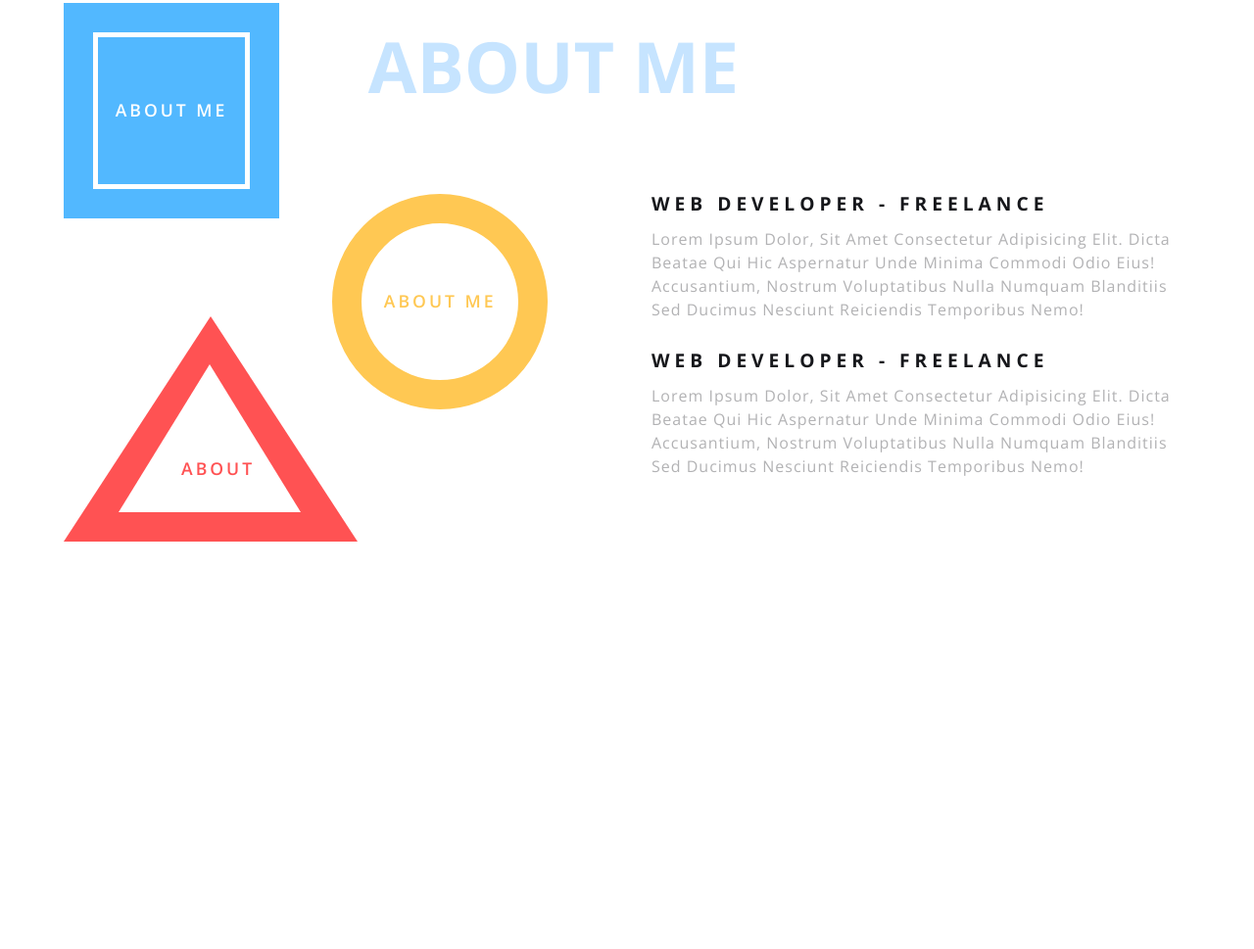
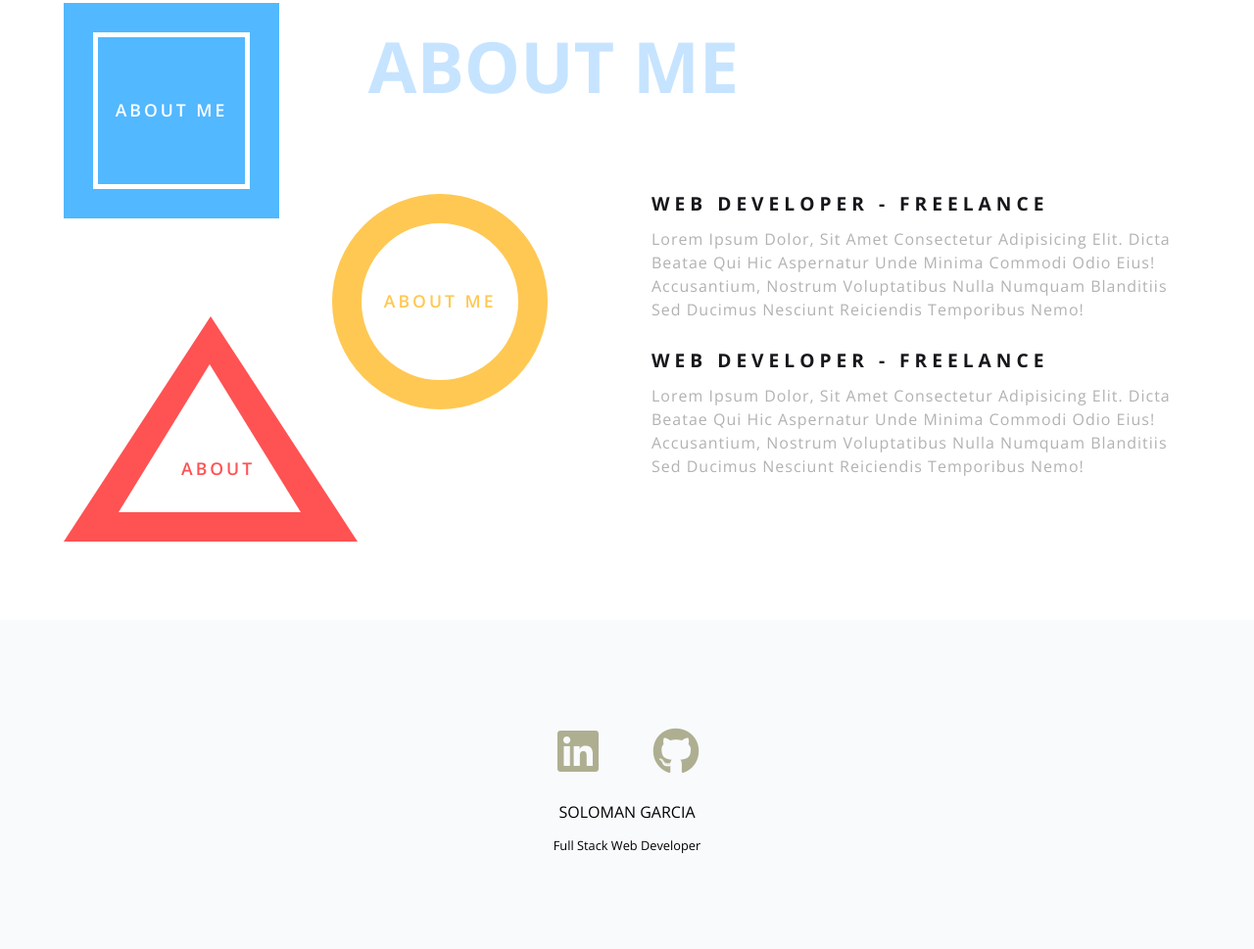
Before and after one commit to SolomanGarcia/brandingPortfolio, a plain HTML site: page index.html in a window 1280 px wide. Shown: the part 2827-3796 px from the top of the page at 98% size. Before the commit the page ends 3460 px from the top, so only its background shows below. Drawn offline with nearby package versions, Linux system fonts and the light colour scheme.

Commit message:
added footer

```diff
--- /dev/null
+++ b/css/footer.css
@@ -0,0 +1,41 @@
+footer {
+    background: #f9fafc;
+    padding: 100px 15px;
+}
+
+footer .social-container {
+    display: grid;
+    grid-template-columns: 1fr 1fr;
+    justify-items: center;
+    align-items: center;
+    max-width: 200px;
+    margin: 0 auto;
+}
+
+footer .social-container a {
+    font-size: 3rem;
+    color: #aeaf91;
+    text-decoration: none;
+    transition: all .3s ease-in-out;
+    display: inline-block;
+    padding: 10px;
+}
+
+footer .social-container a:hover {
+    color: rgba(255, 53, 53, 1)
+}
+
+footer h5 {
+    font-size: 1rem;
+    color: black;
+    text-transform: uppercase;
+    text-align: center;
+    margin: 20px 0;
+}
+
+footer h6 {
+    font-size: .8rem;
+    color: black;
+    text-transform: capitalize;
+    text-align: center;
+}
--- a/css/style.css
+++ b/css/style.css
@@ -4,6 +4,7 @@
 @import "technologies.css";
 @import "portfoliosection.css";
 @import "about.css";
+@import "footer.css";
 
 .container {
     max-width: 1150px;
--- a/index.html
+++ b/index.html
@@ -170,6 +170,18 @@
             </div>
         </div>
     </section>
+    <footer>
+        <div class="social-container">
+            <a href="https://www.linkedin.com/in/soloman-garcia-1040183a/">
+                <i class="fab fa-linkedin"></i>
+            </a>
+            <a href="https://github.com/SolomanGarcia">
+                <i class="fab fa-github"></i>
+            </a>
+        </div>
+        <h5>Soloman Garcia</h5>
+        <h6>Full Stack Web Developer</h6>
+    </footer>
 
 </body>
 
```
